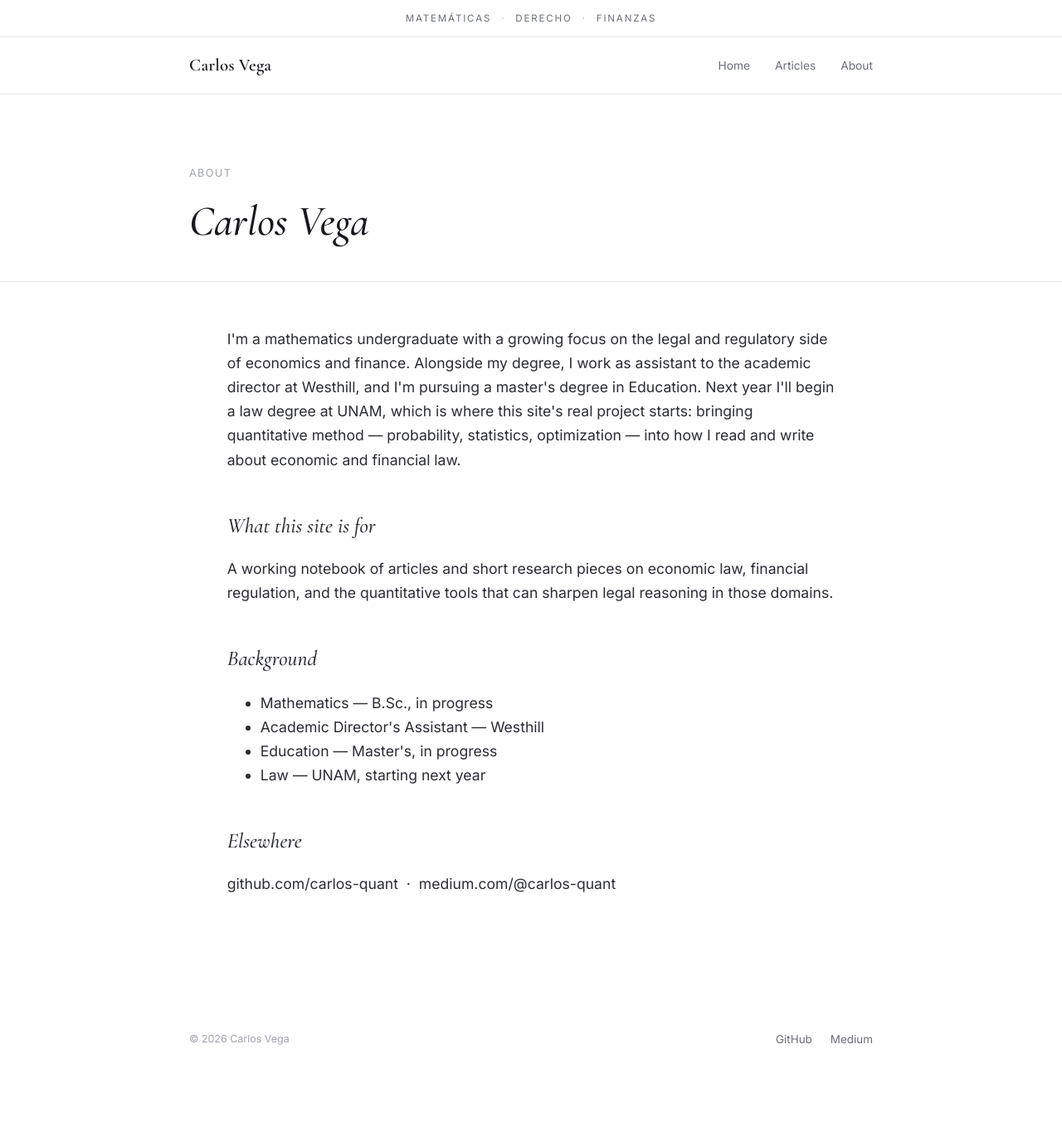
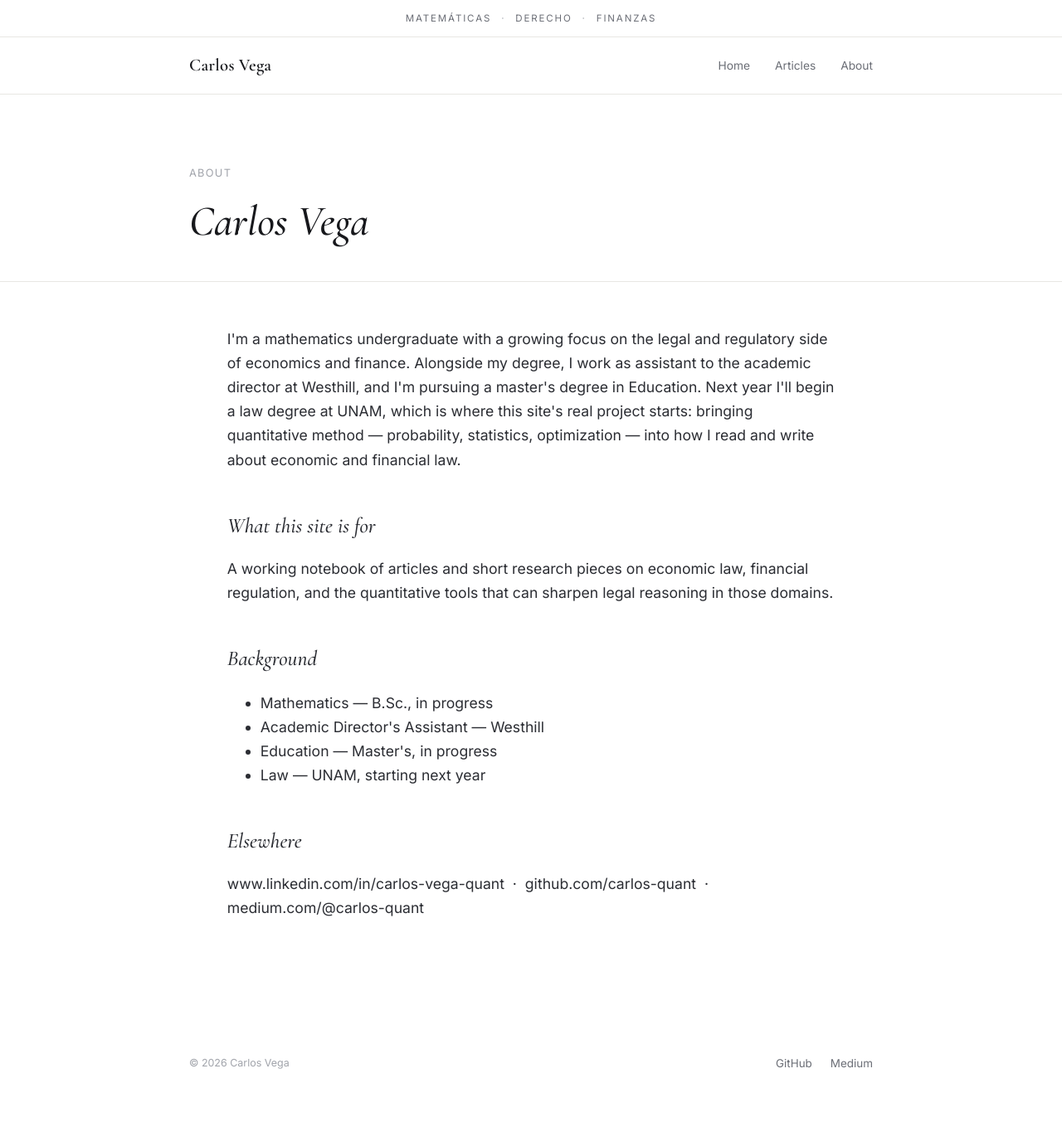
Before and after one commit to carlos-quant/carlos-quant.github.io, a Jekyll site: the page built from about.html, in a window 1280 px wide. Shown: the whole page at 83% size. Built offline with Jekyll 4.4.1, drawn with Linux system fonts in a browser that asks for light colours; before the commit the page ends 1324 px from its top, so only the background shows below that.

Commit message:
Update about.html
added linked

```diff
--- a/about.html
+++ b/about.html
@@ -37,6 +37,8 @@ title: About
 
   <h2>Elsewhere</h2>
   <p>
+    <a href="www.linkedin.com/in/carlos-vega-quant" target="_blank" rel="noopener">www.linkedin.com/in/carlos-vega-quant</a>
+    &nbsp;&middot;&nbsp;
     <a href="https://github.com/carlos-quant" target="_blank" rel="noopener">github.com/carlos-quant</a>
     &nbsp;&middot;&nbsp;
     <a href="https://medium.com/@carlos-quant" target="_blank" rel="noopener">medium.com/@carlos-quant</a>
```
